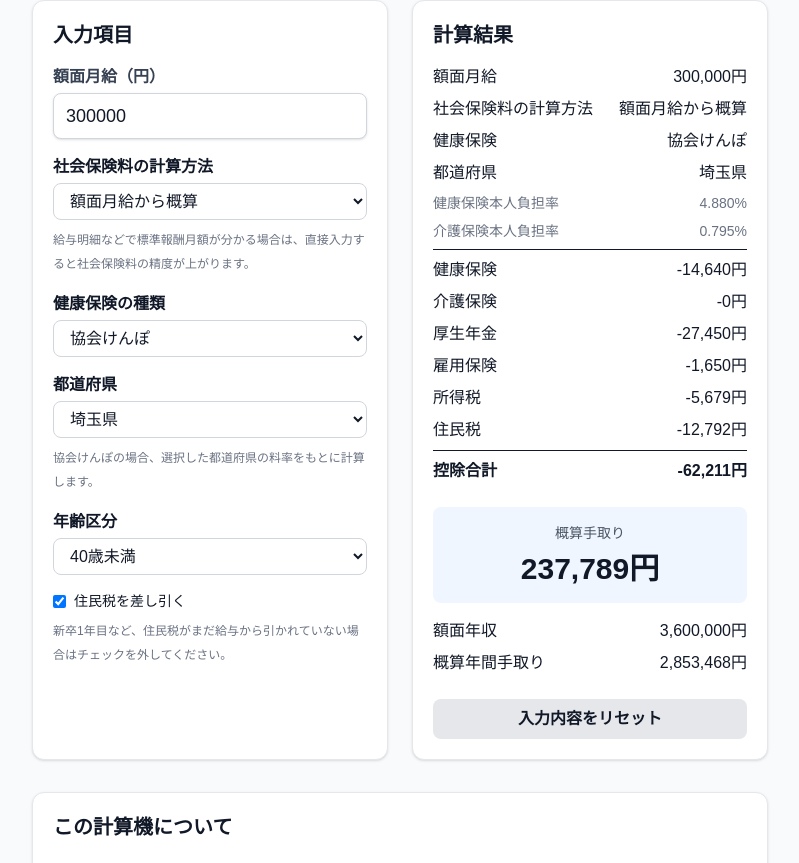
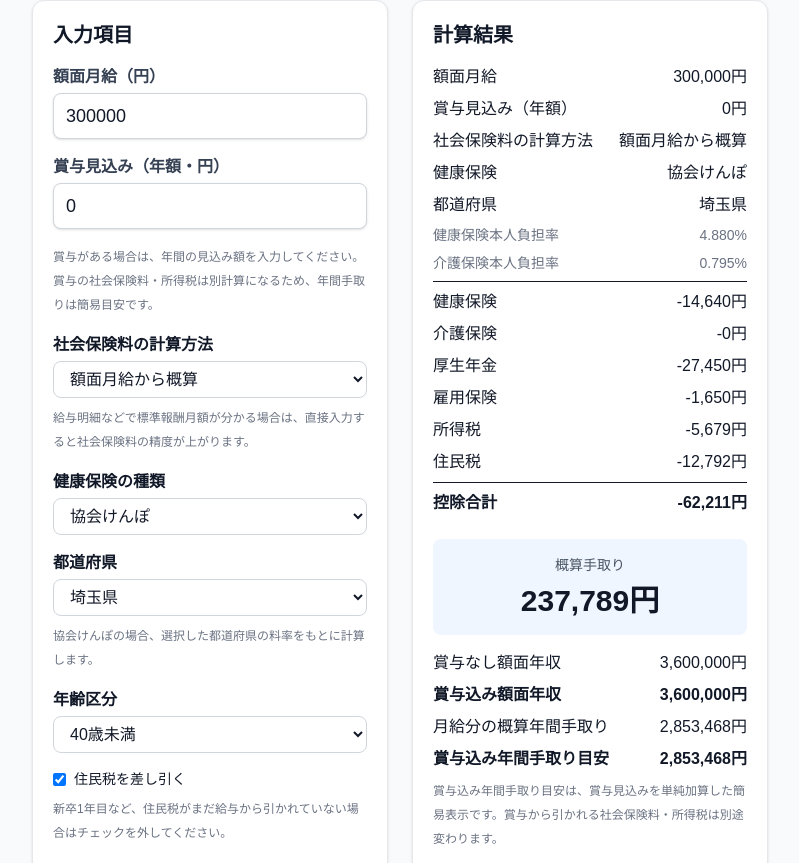
Before and after one commit to AsahiSugimori/keisan-tools, a Next.js app: page /take-home-pay in a window 1280 px wide. Shown: the part 137-1000 px from the top of the page, without its empty margins (240-1039 px from the left). Built offline with nearby package versions, Linux system fonts and the light colour scheme.

Commit message:
手取り計算に賞与見込みを追加

```diff
--- a/components/TakeHomePayCalculator.tsx
+++ b/components/TakeHomePayCalculator.tsx
@@ -12,6 +12,7 @@ import {
   defaultAgeGroup,
   defaultCustomCareInsuranceRatePercent,
   defaultCustomHealthInsuranceRatePercent,
+  defaultEstimatedAnnualBonus,
   defaultGrossMonthlySalary,
   defaultHealthInsuranceType,
   defaultIncludeResidentTax,
@@ -19,6 +20,7 @@ import {
   defaultSocialInsuranceCalculationMode,
   defaultStandardMonthlyRemuneration,
   employmentInsuranceEmployeeRate,
+  estimatedAnnualBonusStorageKey,
   grossMonthlySalaryStorageKey,
   healthInsuranceTypeLabels,
   healthInsuranceTypeStorageKey,
@@ -31,6 +33,7 @@ import {
   kyoukaiKenpoHealthInsuranceRates,
   maxCustomCareInsuranceRatePercent,
   maxCustomHealthInsuranceRatePercent,
+  maxEstimatedAnnualBonus,
   maxGrossMonthlySalary,
   maxStandardMonthlyRemuneration,
   minMoneyValue,
@@ -295,9 +298,15 @@ function calculateEmployeeTakeHomePay(
 export default function TakeHomePayCalculator() {
   /** 額面月給入力欄参照 */
   const grossMonthlySalaryInputRef = useRef<HTMLInputElement>(null);
+  /** 賞与見込み入力欄参照 */
+  const estimatedAnnualBonusInputRef = useRef<HTMLInputElement>(null);
   /** 入力文字列(額面月給) */
   const [grossMonthlySalaryText, setGrossMonthlySalaryText] = useState(
     String(defaultGrossMonthlySalary)
+  );
+  /** 入力文字列(賞与見込み・年額) */
+  const [estimatedAnnualBonusText, setEstimatedAnnualBonusText] = useState(
+    String(defaultEstimatedAnnualBonus)
   );
   /** 入力文字列(標準報酬月額) */
   const [standardMonthlyRemunerationText, setStandardMonthlyRemunerationText] =
@@ -310,6 +319,10 @@ export default function TakeHomePayCalculator() {
     useState(String(defaultCustomCareInsuranceRatePercent));
   /** 計算用確定値(額面月給) */
   const [grossMonthlySalary, setGrossMonthlySalary] = useState(defaultGrossMonthlySalary);
+  /** 計算用確定値(賞与見込み・年額) */
+  const [estimatedAnnualBonus, setEstimatedAnnualBonus] = useState(
+    defaultEstimatedAnnualBonus
+  );
   /** 計算用確定値(標準報酬月額) */
   const [standardMonthlyRemuneration, setStandardMonthlyRemuneration] = useState(
     defaultStandardMonthlyRemuneration
@@ -340,6 +353,9 @@ export default function TakeHomePayCalculator() {
    */
   useEffect(() => {
     const savedGrossMonthlySalary = localStorage.getItem(grossMonthlySalaryStorageKey);
+    const savedEstimatedAnnualBonus = localStorage.getItem(
+      estimatedAnnualBonusStorageKey
+    );
     const savedStandardMonthlyRemuneration = localStorage.getItem(
       standardMonthlyRemunerationStorageKey
     );
@@ -360,6 +376,11 @@ export default function TakeHomePayCalculator() {
     if (savedGrossMonthlySalary !== null) {
       setGrossMonthlySalaryText(savedGrossMonthlySalary);
       setGrossMonthlySalary(Number(savedGrossMonthlySalary));
+    }
+
+    if (savedEstimatedAnnualBonus !== null) {
+      setEstimatedAnnualBonusText(savedEstimatedAnnualBonus);
+      setEstimatedAnnualBonus(Number(savedEstimatedAnnualBonus));
     }
 
     if (savedStandardMonthlyRemuneration !== null) {
@@ -418,13 +439,28 @@ export default function TakeHomePayCalculator() {
    */
   const commitGrossMonthlySalary = () => {
     const value = Math.min(
-      maxGrossMonthlySalary,
+      maxEstimatedAnnualBonus,
+  maxGrossMonthlySalary,
       Math.max(minMoneyValue, Number(grossMonthlySalaryText) || minMoneyValue)
     );
 
     setGrossMonthlySalary(value);
     setGrossMonthlySalaryText(String(value));
     localStorage.setItem(grossMonthlySalaryStorageKey, String(value));
+  };
+
+  /**
+   * 「賞与見込み」の入力文字列を検証し、計算用の「賞与見込み」に反映する
+   */
+  const commitEstimatedAnnualBonus = () => {
+    const value = Math.min(
+      maxEstimatedAnnualBonus,
+      Math.max(minMoneyValue, Number(estimatedAnnualBonusText) || minMoneyValue)
+    );
+
+    setEstimatedAnnualBonus(value);
+    setEstimatedAnnualBonusText(String(value));
+    localStorage.setItem(estimatedAnnualBonusStorageKey, String(value));
   };
 
   /**
@@ -526,10 +562,12 @@ export default function TakeHomePayCalculator() {
    */
   const resetInputs = () => {
     setGrossMonthlySalaryText(String(defaultGrossMonthlySalary));
+    setEstimatedAnnualBonusText(String(defaultEstimatedAnnualBonus));
     setStandardMonthlyRemunerationText(String(defaultStandardMonthlyRemuneration));
     setCustomHealthInsuranceRateText(String(defaultCustomHealthInsuranceRatePercent));
     setCustomCareInsuranceRateText(String(defaultCustomCareInsuranceRatePercent));
     setGrossMonthlySalary(defaultGrossMonthlySalary);
+    setEstimatedAnnualBonus(defaultEstimatedAnnualBonus);
     setStandardMonthlyRemuneration(defaultStandardMonthlyRemuneration);
     setCustomHealthInsuranceRate(
       defaultCustomHealthInsuranceRatePercent / percentRateDivisor
@@ -542,6 +580,7 @@ export default function TakeHomePayCalculator() {
     setIncludeResidentTax(defaultIncludeResidentTax);
 
     localStorage.removeItem(grossMonthlySalaryStorageKey);
+    localStorage.removeItem(estimatedAnnualBonusStorageKey);
     localStorage.removeItem(standardMonthlyRemunerationStorageKey);
     localStorage.removeItem(prefectureStorageKey);
     localStorage.removeItem(healthInsuranceTypeStorageKey);
@@ -575,6 +614,10 @@ export default function TakeHomePayCalculator() {
     ageGroup,
     includeResidentTax
   );
+  /** 賞与込み額面年収 */
+  const yearlyGrossSalaryWithBonus = result.yearlyGrossSalary + estimatedAnnualBonus;
+  /** 賞与を単純加算した年間手取り目安 */
+  const yearlyTakeHomePayWithBonusSimple = result.yearlyTakeHomePay + estimatedAnnualBonus;
 
   return (
     <main className="mx-auto max-w-3xl p-4">
@@ -598,9 +641,26 @@ export default function TakeHomePayCalculator() {
             onChange={setGrossMonthlySalaryText}
             onCommit={commitGrossMonthlySalary}
             onEnter={() => {
-              grossMonthlySalaryInputRef.current?.blur();
+              estimatedAnnualBonusInputRef.current?.focus();
             }}
           />
+
+          {/* 入力項目(賞与見込み) */}
+          <NumberInput
+            label="賞与見込み（年額・円）"
+            value={estimatedAnnualBonusText}
+            maxValue={maxEstimatedAnnualBonus}
+            inputRef={estimatedAnnualBonusInputRef}
+            onChange={setEstimatedAnnualBonusText}
+            onCommit={commitEstimatedAnnualBonus}
+            onEnter={() => {
+              estimatedAnnualBonusInputRef.current?.blur();
+            }}
+          />
+
+          <p className="mt-1 text-xs leading-6 text-gray-500">
+            賞与がある場合は、年間の見込み額を入力してください。賞与の社会保険料・所得税は別計算になるため、年間手取りは簡易目安です。
+          </p>
 
           {/* 入力項目(社会保険料の計算方法) */}
           <div className="mt-4">
@@ -781,6 +841,11 @@ export default function TakeHomePayCalculator() {
             </div>
 
             <div className="flex justify-between">
+              <span>賞与見込み（年額）</span>
+              <span>{estimatedAnnualBonus.toLocaleString()}円</span>
+            </div>
+
+            <div className="flex justify-between">
               <span>社会保険料の計算方法</span>
               <span>{socialInsuranceCalculationModeLabels[socialInsuranceCalculationMode]}</span>
             </div>
@@ -864,14 +929,28 @@ export default function TakeHomePayCalculator() {
             </div>
 
             <div className="mt-4 flex justify-between">
-              <span>額面年収</span>
+              <span>賞与なし額面年収</span>
               <span>{result.yearlyGrossSalary.toLocaleString()}円</span>
             </div>
 
+            <div className="flex justify-between font-bold">
+              <span>賞与込み額面年収</span>
+              <span>{yearlyGrossSalaryWithBonus.toLocaleString()}円</span>
+            </div>
+
             <div className="flex justify-between">
-              <span>概算年間手取り</span>
+              <span>月給分の概算年間手取り</span>
               <span>{result.yearlyTakeHomePay.toLocaleString()}円</span>
             </div>
+
+            <div className="flex justify-between font-bold">
+              <span>賞与込み年間手取り目安</span>
+              <span>{yearlyTakeHomePayWithBonusSimple.toLocaleString()}円</span>
+            </div>
+
+            <p className="text-xs leading-6 text-gray-500">
+              賞与込み年間手取り目安は、賞与見込みを単純加算した簡易表示です。賞与から引かれる社会保険料・所得税は別途変わります。
+            </p>
           </div>
 
           <button
@@ -891,7 +970,7 @@ export default function TakeHomePayCalculator() {
           <div>
             <h3 className="font-bold text-gray-900">計算できる内容</h3>
             <p>
-              会社員の月給（額面）から、社会保険料・所得税・住民税を差し引いた概算手取り額を計算できます。
+              会社員の月給（額面）から、社会保険料・所得税・住民税を差し引いた概算手取り額を計算できます。賞与見込みを入力すると、賞与込みの額面年収と年間手取り目安も確認できます。
             </p>
           </div>
 
@@ -918,7 +997,7 @@ export default function TakeHomePayCalculator() {
             <h3 className="font-bold text-gray-900">注意事項</h3>
             <p>この計算結果は概算です。</p>
             <p>
-              実際の手取り額は、勤務先、加入している健康保険、標準報酬月額、扶養人数、賞与、各種控除などによって異なります。
+              実際の手取り額は、勤務先、加入している健康保険、標準報酬月額、扶養人数、賞与、各種控除などによって異なります。賞与の手取りは月給とは計算方法が異なるため、このページでは簡易目安として表示しています。
             </p>
             <p>
               住民税は前年の所得をもとに計算されるため、新卒1年目などは給与から引かれていない場合があります。
--- a/lib/takeHomePayConstants.ts
+++ b/lib/takeHomePayConstants.ts
@@ -87,6 +87,16 @@ export const defaultGrossMonthlySalary = 300000;
  * 上限値(額面月給)
  */
 export const maxGrossMonthlySalary = 10000000;
+
+/**
+ * 初期値(賞与見込み・年額)
+ */
+export const defaultEstimatedAnnualBonus = 0;
+
+/**
+ * 上限値(賞与見込み・年額)
+ */
+export const maxEstimatedAnnualBonus = 50000000;
 
 /**
  * 初期値(標準報酬月額)
@@ -316,6 +326,11 @@ export const incomeTaxBrackets: IncomeTaxBracket[] = [
 export const grossMonthlySalaryStorageKey = "takeHomeGrossMonthlySalary";
 
 /**
+ * localStorageキー(賞与見込み・年額)
+ */
+export const estimatedAnnualBonusStorageKey = "takeHomeEstimatedAnnualBonus";
+
+/**
  * localStorageキー(標準報酬月額)
  */
 export const standardMonthlyRemunerationStorageKey =
```
